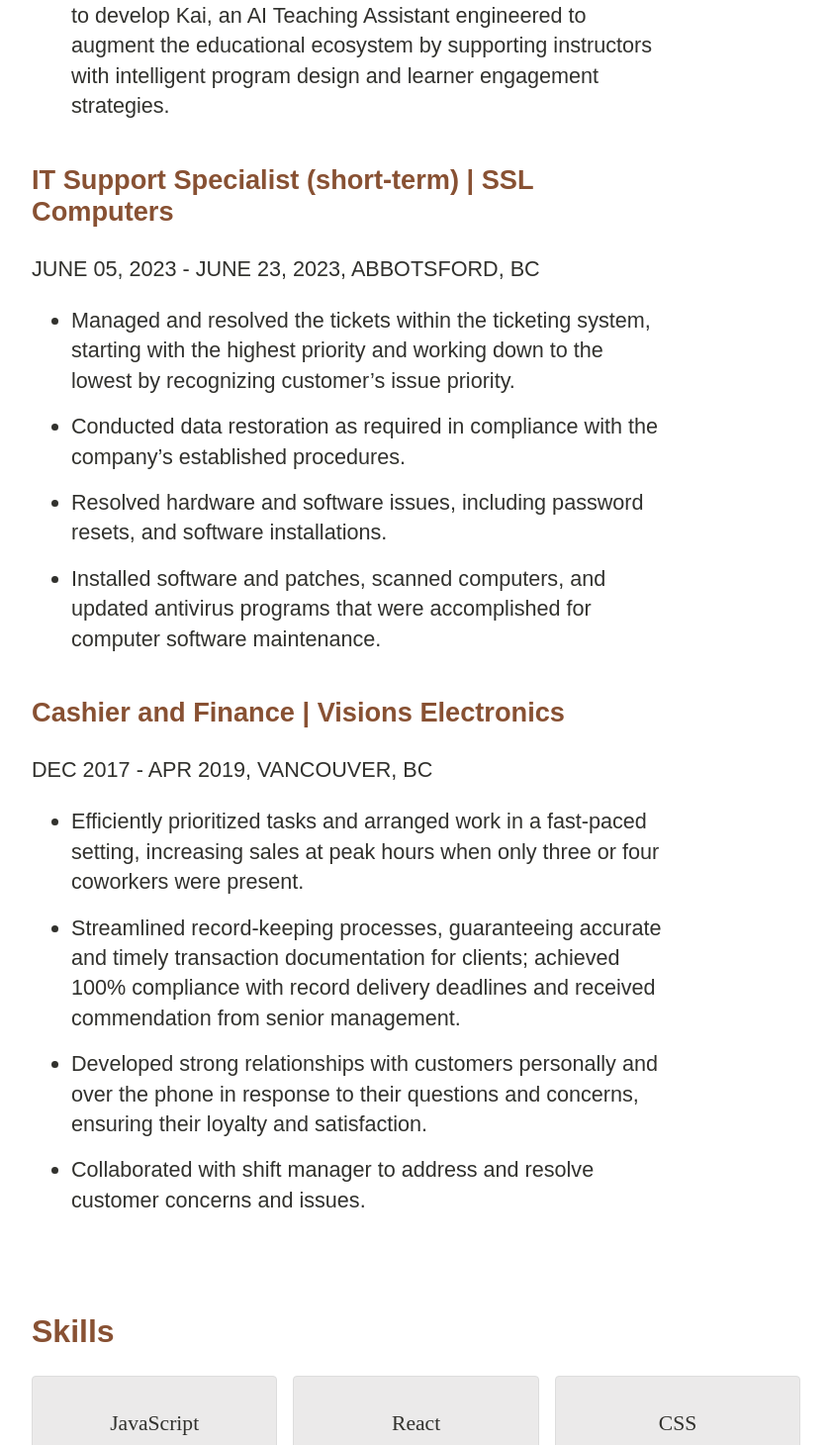
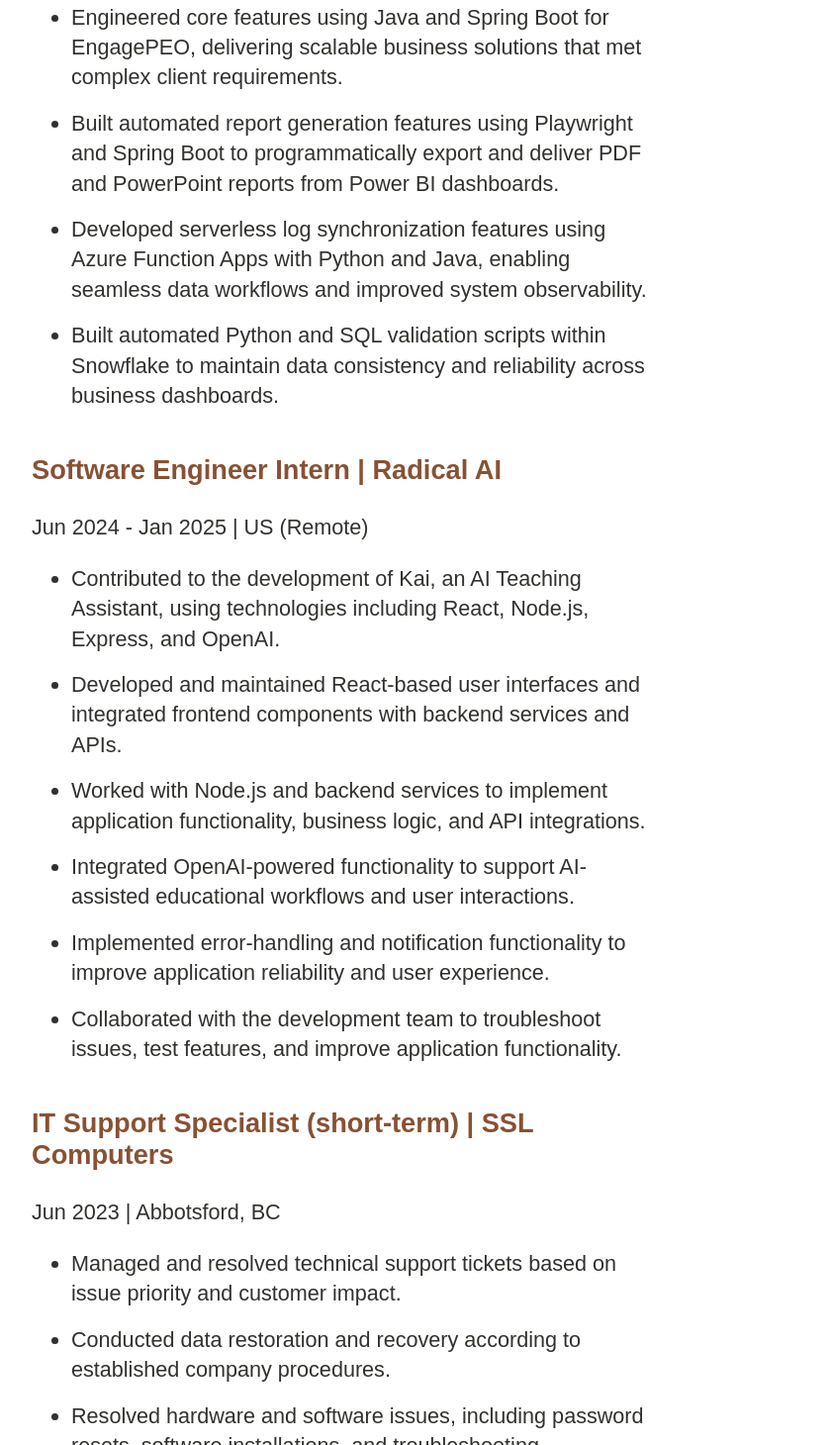
Before and after one commit to ishat005/my-portfolio, a React (Create React App) app: page / in a window 1280 px wide. Shown: the part 1850-3310 px from the top of the page at 99% size, without its empty margins (148-988 px from the left). Built offline with nearby package versions, Linux system fonts and the light colour scheme.

Commit message:
Modified the experience and project

```diff
--- a/src/components/Experience/Experience.jsx
+++ b/src/components/Experience/Experience.jsx
@@ -5,76 +5,137 @@
   return (
     <section id="experience" className="experience">
       <h2>Experience</h2>
+
       <div className="experience-list">
+
+        {/* Orange Data Tech */}
         <div className="experience-item">
-          <h3>Software Engineer Intern | Radical AI</h3>
-          <p>JUNE 18, 2023 - PRESENT, US (REMOTE)</p>
+          <h3>Associate Software Engineer | Orange Data Tech Pvt. Ltd.</h3>
+          <p>Aug 2025 - Present | Indore, MP</p>
+
           <ul>
             <li>
-              Leveraged technologies such as OpenAI, Node.js, and React to
-              develop Kai, an AI Teaching Assistant engineered to augment the
-              educational ecosystem by supporting instructors with intelligent
-              program design and learner engagement strategies.
+              Engineered core features using Java and Spring Boot for
+              EngagePEO, delivering scalable business solutions that met
+              complex client requirements.
+            </li>
+
+            <li>
+              Built automated report generation features using Playwright and
+              Spring Boot to programmatically export and deliver PDF and
+              PowerPoint reports from Power BI dashboards.
+            </li>
+
+            <li>
+              Developed serverless log synchronization features using Azure
+              Function Apps with Python and Java, enabling seamless data
+              workflows and improved system observability.
+            </li>
+
+            <li>
+              Built automated Python and SQL validation scripts within
+              Snowflake to maintain data consistency and reliability across
+              business dashboards.
             </li>
           </ul>
         </div>
 
+        {/* Radical AI */}
         <div className="experience-item">
-          <h3>IT Support Specialist (short-term) | SSL Computers</h3>
-          <p>JUNE 05, 2023 - JUNE 23, 2023, ABBOTSFORD, BC</p>
+          <h3>Software Engineer Intern | Radical AI</h3>
+          <p>Jun 2024 - Jan 2025 | US (Remote)</p>
+
           <ul>
             <li>
-              Managed and resolved the tickets within the ticketing system,
-              starting with the highest priority and working down to the lowest
-              by recognizing customer’s issue priority.
+              Contributed to the development of Kai, an AI Teaching Assistant,
+              using technologies including React, Node.js, Express, and
+              OpenAI.
             </li>
 
             <li>
-              Conducted data restoration as required in compliance with the
-              company’s established procedures.
+              Developed and maintained React-based user interfaces and
+              integrated frontend components with backend services and APIs.
+            </li>
+
+            <li>
+              Worked with Node.js and backend services to implement application
+              functionality, business logic, and API integrations.
+            </li>
+
+            <li>
+              Integrated OpenAI-powered functionality to support AI-assisted
+              educational workflows and user interactions.
+            </li>
+
+            <li>
+              Implemented error-handling and notification functionality to
+              improve application reliability and user experience.
+            </li>
+
+            <li>
+              Collaborated with the development team to troubleshoot issues,
+              test features, and improve application functionality.
+            </li>
+          </ul>
+        </div>
+
+        {/* SSL Computers */}
+        <div className="experience-item">
+          <h3>IT Support Specialist (short-term) | SSL Computers</h3>
+          <p>Jun 2023 | Abbotsford, BC</p>
+
+          <ul>
+            <li>
+              Managed and resolved technical support tickets based on issue
+              priority and customer impact.
+            </li>
+
+            <li>
+              Conducted data restoration and recovery according to established
+              company procedures.
             </li>
 
             <li>
               Resolved hardware and software issues, including password resets,
-              and software installations.
+              software installations, and troubleshooting.
             </li>
 
             <li>
-              Installed software and patches, scanned computers, and updated
-              antivirus programs that were accomplished for computer software
-              maintenance.
+              Installed software and patches, performed antivirus maintenance,
+              and supported computer software updates.
             </li>
           </ul>
         </div>
+
+        {/* Visions Electronics */}
         <div className="experience-item">
           <h3>Cashier and Finance | Visions Electronics</h3>
-          <p>DEC 2017 - APR 2019, VANCOUVER, BC</p>
+          <p>Dec 2017 - Apr 2019 | Vancouver, BC</p>
+
           <ul>
             <li>
-              Efficiently prioritized tasks and arranged work in a fast-paced
-              setting, increasing sales at peak hours when only three or four
-              coworkers were present.
+              Prioritized tasks efficiently in a fast-paced retail environment
+              while maintaining accurate financial transactions and customer
+              service.
             </li>
 
             <li>
-              Streamlined record-keeping processes, guaranteeing accurate and
-              timely transaction documentation for clients; achieved 100%
-              compliance with record delivery deadlines and received
-              commendation from senior management.
+              Streamlined record-keeping processes and maintained accurate and
+              timely transaction documentation.
             </li>
 
             <li>
-              Developed strong relationships with customers personally and over
-              the phone in response to their questions and concerns, ensuring
-              their loyalty and satisfaction.
+              Built strong relationships with customers by addressing
+              questions and concerns both in person and over the phone.
             </li>
 
             <li>
-              Collaborated with shift manager to address and resolve customer
-              concerns and issues.
+              Collaborated with shift managers and team members to resolve
+              customer concerns and maintain efficient daily operations.
             </li>
           </ul>
         </div>
+
       </div>
     </section>
   );
--- a/src/components/Projects/Projects.jsx
+++ b/src/components/Projects/Projects.jsx
@@ -1,8 +1,8 @@
 import React from "react";
 import "./Projects.css";
+
 import cosmochat from "../../assets/cosmochat.jpeg";
 import weatherApp from "../../assets/weatherApp.png";
-import kai from "../../assets/kai.png";
 import todoApp from "../../assets/todo.png";
 import chatApp from "../../assets/img.png";
 import chitChat from "../../assets/chatApp.png";
@@ -10,9 +10,10 @@
 import nodejsExpress from "../../assets/nodejsExpress.png";
 import nextjsShadcn from "../../assets/shadcn-ui-nextjs.jpg";
 
-const ProjectCard = ({ image, title, description, link, link2 }) => (
+const ProjectCard = ({ image, title, description, link }) => (
   <div className="project-card">
     <img src={image} alt={title} className="project-image" />
+
     <div className="project-overlay">
       <div>
         <h3>{title}</h3>
@@ -22,15 +23,10 @@
         <p>
           {description}
           <br />
+
           {link && (
             <a href={link} target="_blank" rel="noopener noreferrer">
               View Project
-            </a>
-          )}
-          <br />
-          {link2 && (
-            <a href={link2} target="_blank" rel="noopener noreferrer">
-              Coninue Viewing
             </a>
           )}
         </p>
@@ -48,74 +44,56 @@
         <ProjectCard
           image={cosmochat}
           title="CosmoChat"
-          description="A Chat Interface Development app with help of React and OpenAI Integration."
+          description="A chat interface built with React and OpenAI integration."
           link="https://youtu.be/WFLQLM3exgg"
         />
 
         <ProjectCard
           image={weatherApp}
           title="Weather App"
-          description="A weather app that displays the current weather by entering location and country code. Implemented using React and OpenWeather API"
+          description="A weather application that displays current weather information based on location and country code using React and the OpenWeather API."
           link="https://www.youtube.com/watch?v=h4SjroMaNNU"
-        />
-
-        <ProjectCard
-          image={kai}
-          title="Kai Notifications"
-          description="A thorough notifying system, error-handling features, and business logic for the KAI AI Platform."
-          link="https://youtu.be/vMS90RH72bg"
-          link2="https://youtu.be/4XC004rh_aA"
         />
 
         <ProjectCard
           image={todoApp}
           title="Todo App"
-          description="A todo app that allows users to create, edit, and delete tasks and keep track of their progress."
+          description="A task management application that allows users to create, edit, delete, and track tasks."
           link="https://youtu.be/hlZY-vKkK94"
         />
 
         <ProjectCard
           image={chatApp}
           title="Realtime Chat App"
-          description="
-          A real-time chat app that allows users to send and receive messages in real-time. Implemented using Node.js and Socket.io.
-          "
+          description="A real-time chat application built with Node.js and Socket.io that allows users to send and receive messages instantly."
           link="https://youtu.be/v2naY4vc80E"
         />
 
         <ProjectCard
           image={chitChat}
-          title="Chat App - Firebase, React"
-          description="
-          A real-time chat app that allows users to send and receive messages in real-time. Implemented using React, tailwind css, and firebase.
-          "
+          title="Chat App - Firebase & React"
+          description="A real-time chat application built with React, Tailwind CSS, and Firebase."
           link="https://youtu.be/1i4jOS0Ug4A"
         />
 
         <ProjectCard
           image={materialUI}
           title="Admin Dashboard"
-          description="
-          An admin dashboard with the help of React and Material UI.
-          "
+          description="An admin dashboard built with React and Material UI."
           link="https://youtu.be/OMILrAsMneI"
         />
 
         <ProjectCard
           image={nodejsExpress}
           title="Blog App"
-          description="
-          A blog app with the help of React, Node.js, and Express.
-          "
+          description="A full-stack blog application built with React, Node.js, and Express."
           link="https://youtu.be/GvpBNDYZ2WE"
         />
 
         <ProjectCard
           image={nextjsShadcn}
           title="Pizzeria Landing Page"
-          description="
-          A landing page with Next.js and Shadcn UI.
-          "
+          description="A modern landing page built with Next.js and Shadcn UI."
           link="https://youtu.be/BhAM9h9Gimg"
         />
       </div>
```
Also changed, not shown: src/assets/kai.png (deleted).
